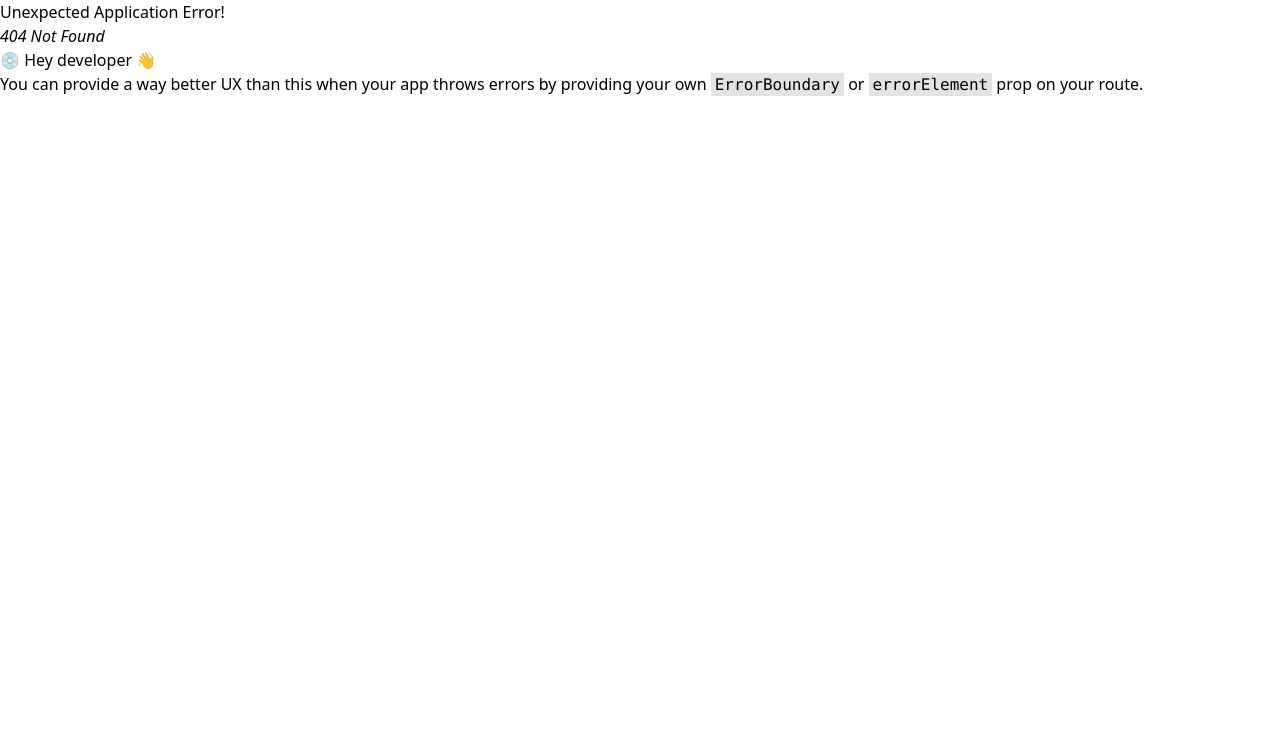
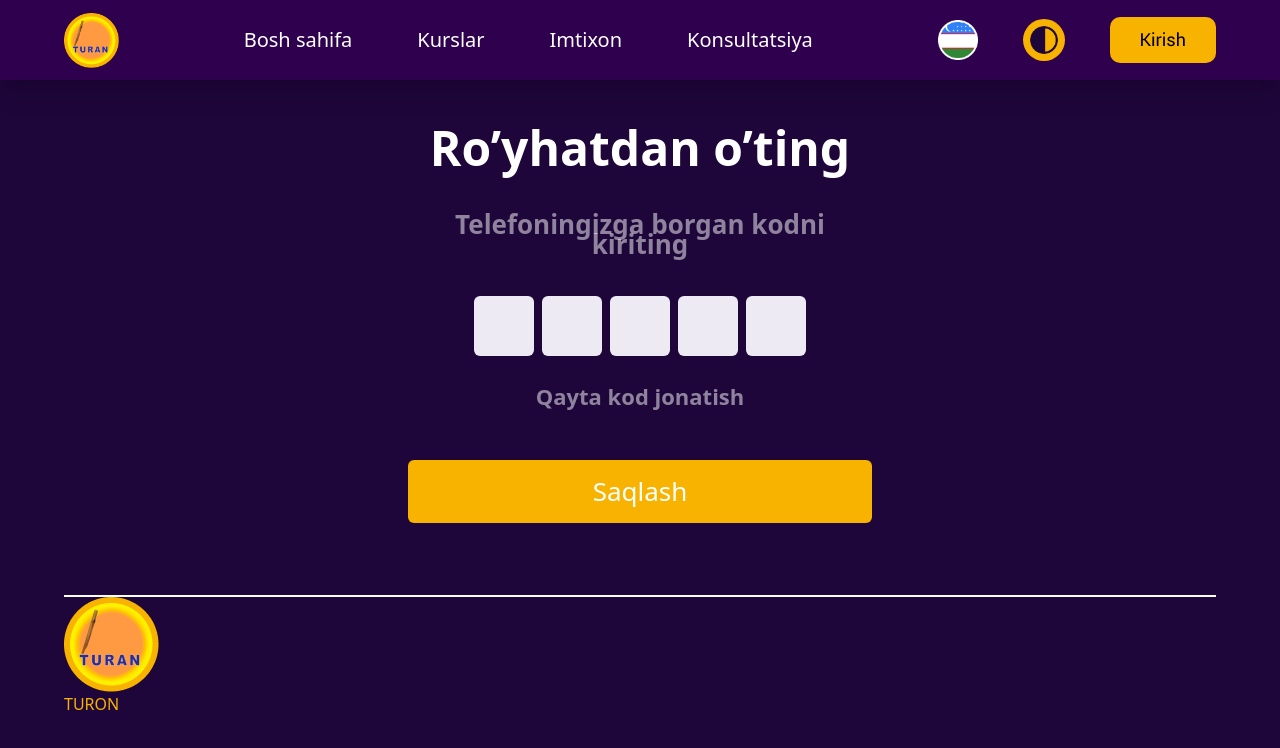
Before and after one commit to SMwebdeveloper/turan, a React (Vite) app: page /register in a window 1280 px wide. Before the commit this address had no page. Shown: the top 748 px of the page. Built offline with nearby package versions, Linux system fonts and the light colour scheme; a web font is replaced by a local one.

Commit message:
added about

```diff
--- a/package.json
+++ b/package.json
@@ -11,6 +11,7 @@
   },
   "dependencies": {
     "@tanstack/react-query": "^5.64.2",
+    "intl-tel-input": "^25.2.1",
     "react": "^18.3.1",
     "react-dom": "^18.3.1",
     "react-router-dom": "^7.1.3",
@@ -18,6 +19,7 @@
   },
   "devDependencies": {
     "@eslint/js": "^9.17.0",
+    "@types/intl-tel-input": "^18.1.4",
     "@types/react": "^18.3.18",
     "@types/react-dom": "^18.3.5",
     "@vitejs/plugin-react": "^4.3.4",
--- a/src/components/footer/index.tsx
+++ b/src/components/footer/index.tsx
@@ -1,10 +1,18 @@
-
+import Logo from '../../assets/logo.png'
 const Index = () => {
   return (
     <div className="py-[30px]">
       <div className=" w-[90%] m-auto border-t-[2px] mt-[10px] border-[white]">
+        <div>
+          <div>
+          <img src={Logo} alt="" />
+          <h1 className='text-[#F8B300]'>TURON</h1>
+          </div>
+        </div>
+        <div></div>
+        <div></div>
+      </div>
 
-      </div>
     </div>
   )
 }
--- a/src/components/header/index.tsx
+++ b/src/components/header/index.tsx
@@ -78,9 +78,9 @@ const Index = () => {
             />
           </button>
 
-          <button className="bg-[#F8B300] font-[Yantramanav] py-[6px] px-[25px] rounded-[10px] lg:py-[8px] lg:px-[30px] lg:text-[20px] hover:scale-110 transition duration-500  ease-in-out">
+          <Link to={"./login"} className="bg-[#F8B300] font-[Yantramanav] py-[6px] px-[25px] rounded-[10px] lg:py-[8px] lg:px-[30px] lg:text-[20px] hover:scale-110 transition duration-500  ease-in-out">
             Kirish
-          </button>
+          </Link>
         </div>
 
         <div className="md:hidden">
@@ -164,9 +164,9 @@ const Index = () => {
         </ul>
 
         <div className="flex mx-6 items-center gap-[40px]">
-          <button className="font-[Yantramanav] bg-[#F8B300] py-[7px] px-[22px] rounded-[10px] hover:scale-110 transition duration-500  ease-in-out">
+          <Link to={"./login"} className="font-[Yantramanav] bg-[#F8B300] py-[7px] px-[22px] rounded-[10px] hover:scale-110 transition duration-500  ease-in-out">
             Kirish
-          </button>
+          </Link>
           <div
             className={`${
               darkMode ? "border-black" : "border-none"
--- /dev/null
+++ b/src/modules/auth/pages/login.tsx
@@ -0,0 +1,59 @@
+/* eslint-disable @typescript-eslint/no-explicit-any */
+import { useContext, useEffect, useRef } from "react";
+import DarkModeContext from "../../../context/darkmodeContext"
+import intlTelInput from "intl-tel-input";
+import "intl-tel-input/build/css/intlTelInput.css";
+import { useNavigate } from "react-router-dom";
+const Index = () => {
+  const { darkMode } = useContext<any>(DarkModeContext);
+  const phoneInputRef = useRef<HTMLInputElement>(null);
+  const navigate = useNavigate()
+
+  useEffect(() => {
+    if (phoneInputRef.current) {
+      intlTelInput(phoneInputRef.current, {
+        initialCountry: "uz",
+        separateDialCode: true,
+      });
+    }
+  }, []);
+
+  const handleSubmit = () =>{
+    navigate("/register")
+  }
+
+  return (
+    <div className={`${darkMode ? "bg-[#CDCDCD]" : "bg-[#1E063A]"} w-full`}>
+      <div className={`w-[90%] md:w-[60%] lg:w-[60%] xl:w-[45%] m-auto lg:gap-[26px] xl:gap-[30px] px-[18px] lg:px-[30px] py-[40px] flex flex-col gap-[10px] justify-center`}>
+          <h1 className={`${darkMode ? 'text-[#1E063A]' : "text-[white]"} text-[28px]  font-bold text-center  lg:text-[38px] xl:text-[46px]`}>Ro’yhatdan o’ting</h1>
+
+          <form className="mt-4 space-y-3">
+            <input
+              type="text"
+              placeholder="Ismingiz"
+              className={`block w-full p-3 sm:p-3 lg:p-4 border-2  rounded-md shadow-sm border-[#F8B300] ${darkMode ? "bg-[#FFFFFF80]" : "bg-[#D9D9D933] text-white" }`}
+            />
+            <input
+              id="phone"
+              type="tel"
+              ref={phoneInputRef}
+              className={`block w-full p-3 sm:p-3 lg:p-4 border-2 rounded-md shadow-sm border-[#F8B300]  ${darkMode ? "bg-[#FFFFFF80]" : "bg-[#D9D9D933] text-white" } `}
+            />
+            <input
+              type="text"
+              placeholder="Qisqacha izoh"
+              className={`block w-full p-3 sm:p-3 lg:p-4 border-2  rounded-md shadow-sm border-[#F8B300] ${darkMode ? "bg-[#FFFFFF80]" : "bg-[#D9D9D933] text-white" }`}
+            />
+          </form>
+          <button
+          onClick={handleSubmit}
+            className={`mt-4 px-5 py-2 rounded-[10px] sm:text-[18px] lg:text-[24px] lg:py-3 xl:py-4 font-medium ${darkMode ? "text-[#1E063A]" : "text-white"} bg-[#F8B300]`}
+          >
+            SO’ROV YUBORING
+          </button>
+        </div>
+    </div>
+  )
+}
+
+export default Index
--- /dev/null
+++ b/src/modules/auth/pages/register.tsx
@@ -0,0 +1,81 @@
+/* eslint-disable @typescript-eslint/no-explicit-any */
+import { useContext, useEffect, useRef, useState } from "react";
+import DarkModeContext from "../../../context/darkmodeContext";
+import intlTelInput from "intl-tel-input";
+import "intl-tel-input/build/css/intlTelInput.css";
+
+const Index = () => {
+  const { darkMode } = useContext<any>(DarkModeContext);
+  const phoneInputRef = useRef<HTMLInputElement>(null);
+  const inputRefs = useRef<(HTMLInputElement | null)[]>([]);
+  const [otp, setOtp] = useState(["", "", "", "", ""]);
+
+  useEffect(() => {
+    if (phoneInputRef.current) {
+      intlTelInput(phoneInputRef.current, {
+        initialCountry: "uz", // O'zbekistonni default qilib qo'yamiz
+        separateDialCode: true, // +998 alohida chiqadi
+      });
+    }
+  }, []);
+
+  const handleChange = (index: number, event: React.ChangeEvent<HTMLInputElement>) => {
+    const value = event.target.value;
+    if (!/^\d*$/.test(value)) return; // Faqat raqamga ruxsat berish
+
+    const newOtp = [...otp];
+    newOtp[index] = value.substring(value.length - 1); // Faqat bitta raqam olish
+    setOtp(newOtp);
+
+    if (value && index < 4 && inputRefs.current[index + 1]) {
+      inputRefs.current[index + 1]?.focus(); // Keyingi inputga o'tish
+    }
+  };
+
+  const handleKeyDown = (index: number, event: React.KeyboardEvent<HTMLInputElement>) => {
+    if (event.key === "Backspace" && !otp[index] && index > 0) {
+      inputRefs.current[index - 1]?.focus(); // Oldingi inputga qaytish
+    }
+  };
+
+  return (
+    <div className={`${darkMode ? "bg-[#CDCDCD]" : "bg-[#1E063A]"} w-full`}>
+      <div className="w-[90%] md:w-[60%] lg:w-[50%] xl:w-[40%] m-auto flex flex-col gap-[15px] md:gap-[20px] lg:gap-[30px]  px-6 py-8">
+        <h1 className={`${darkMode ? "text-[#1E063A]" : "text-[white]"} text-[28px] lg:text-[36px] xl:text-[48px] font-bold text-center`}>
+          Ro’yhatdan o’ting
+        </h1>
+
+
+        <p className={`${darkMode ? "text-[#00000080]" : "text-[#FFFFFF80]" } text-sm font-semibold text-center lg:text-[20px] xl:text-[26px]`}>Telefoningizga borgan kodni kiriting</p>
+
+
+          <div className="flex justify-center space-x-2 mt-3">
+            {otp.map((digit, index) => (
+              <input
+                key={index}
+                ref={(el) => (inputRefs.current[index] = el)}
+                type="text"
+                value={digit}
+                maxLength={1}
+                onChange={(e) => handleChange(index, e)}
+                onKeyDown={(e) => handleKeyDown(index, e)}
+                className="w-12 h-12 lg:w-[60px] lg:h-[60px] bg-[#EDEAF3] text-[#1E063A] text-center text-xl border-2 border-transparent focus:border-[#F8B300] rounded-md outline-none"
+              />
+            ))}
+        </div>
+
+        <p className={`${darkMode ? "text-[#00000080]" : "text-[#FFFFFF80]" } text-sm font-semibold text-center text-[14px] lg:text-[16px] xl:text-[22px]`}>Qayta kod jonatish</p>
+
+        <button
+          className={`mt-6 w-full py-3 text-[20px] lg:text-[26px] rounded-md font-medium ${
+            darkMode ? "text-[#1E063A]" : "text-white"
+          } bg-[#F8B300] hover:bg-[#e0a100] transition duration-200`}
+        >
+          Saqlash
+        </button>
+      </div>
+    </div>
+  );
+};
+
+export default Index;
--- a/src/modules/consultation/pages/index.tsx
+++ b/src/modules/consultation/pages/index.tsx
@@ -1,10 +1,58 @@
+/* eslint-disable @typescript-eslint/no-explicit-any */
+import { useContext, useEffect, useRef } from "react";
+import DarkModeContext from "../../../context/darkmodeContext";
+import intlTelInput from "intl-tel-input";
+import "intl-tel-input/build/css/intlTelInput.css";
+import Img from "../../../assets/konsultationImg.png"
 
 const Index = () => {
+  const { darkMode } = useContext<any>(DarkModeContext);
+  const phoneInputRef = useRef<HTMLInputElement>(null);
+
+  useEffect(() => {
+    if (phoneInputRef.current) {
+      intlTelInput(phoneInputRef.current, {
+        initialCountry: "uz",
+        separateDialCode: true,
+      });
+    }
+  }, []);
+
   return (
-    <div>
-      <h1>Consultation</h1>
+    <div className="w-[90%] m-auto mt-[30px] lg:mt-[50px] ">
+      <div className="grid gap-4 sm:grid-cols-2 lg:gap-[26px] xl:gap-[30px]">
+        <div className={`${darkMode ? "bg-[#CDCDCD]" : "bg-[white]"} rounded-[30px] lg:gap-[26px] xl:gap-[30px] px-[18px] lg:px-[30px] py-[40px] flex flex-col gap-[10px] justify-center`}>
+          <h1 className="text-[#1E063A] text-[28px]  font-bold text-center sm:text-[24px] lg:text-[38px] xl:text-[46px]">Bepul konsultatsiya</h1>
+          <p className="text-[#1E063A80] sm:text-[12px] lg:text-[18px] xl:text-[20px]">
+            Telefon raqamingizni yozib bizga yuboring va biz sizga aloqaga chiqamiz har qanday savolingizga javob beramiz.
+          </p>
+          <form className="mt-4 space-y-3">
+            <input
+              type="text"
+              placeholder="Ismingiz"
+              className="block w-full p-3 sm:p-2 lg:p-4 border rounded-md shadow-sm focus:outline-none focus:ring-2 focus:ring-[#F8B300]"
+            />
+            <input
+              id="phone"
+              type="tel"
+              ref={phoneInputRef}
+              className="block w-full p-3 sm:p-2 lg:p-4 border rounded-md shadow-sm focus:outline-none focus:ring-2 focus:ring-[#F8B300]"
+            />
+          </form>
+          <button
+            className={`mt-4 px-5 py-2 rounded-[10px] sm:text-[12px] lg:text-[18px] lg:py-3 xl:py-4 font-medium ${darkMode ? "text-[#1E063A]" : "text-white"} bg-[#F8B300]`}
+          >
+            SO’ROV YUBORING
+          </button>
+        </div>
+
+
+        <div className="rounded-[30px] overflow-hidden">
+          <img src={Img} alt="img" />
+        </div>
+      </div>
     </div>
-  )
-}
+  );
+};
 
-export default Index
+export default Index;
--- a/src/modules/index.tsx
+++ b/src/modules/index.tsx
@@ -3,4 +3,6 @@ import Exam from "./exam/pages"
 import Consultation from './consultation/pages'
 import Courses from './courses/pages'
 import Ielts from './ielts/pages'
-export { Home, Exam, Consultation, Courses, Ielts }
+import Login from "./auth/pages/login"
+import Register from "./auth/pages/register"
+export { Home, Exam, Consultation, Courses, Ielts, Login, Register }
--- a/src/router/index.tsx
+++ b/src/router/index.tsx
@@ -6,7 +6,7 @@ import {
   } from "react-router-dom";
 
   import App from "../App";
-import { Consultation, Courses, Exam, Home, Ielts } from "../modules";
+import { Consultation, Courses, Exam, Home, Ielts, Login, Register } from "../modules";
 
   const Index = () => {
     const router = createBrowserRouter(
@@ -17,6 +17,8 @@ import { Consultation, Courses, Exam, Home, Ielts } from "../modules";
           <Route path="/exam" element={<Exam/>} />
           <Route path="/consultation" element={<Consultation/>} />
           <Route path="/ielts" element={<Ielts/>}/>
+          <Route path="/login" element={<Login/>} />
+          <Route path="/register" element={<Register/>} />
         </Route>
       )
     );
```
Also changed, not shown: src/assets/konsultationImg.png (added), 1 other file (tests, documents, lock files or other folders).
